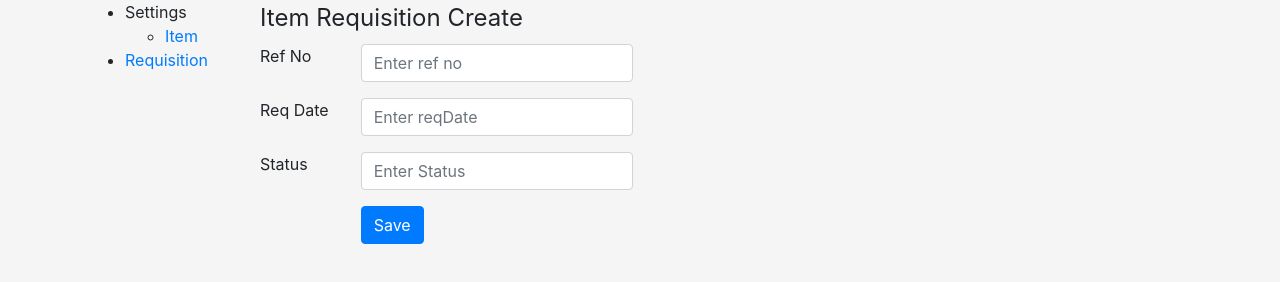
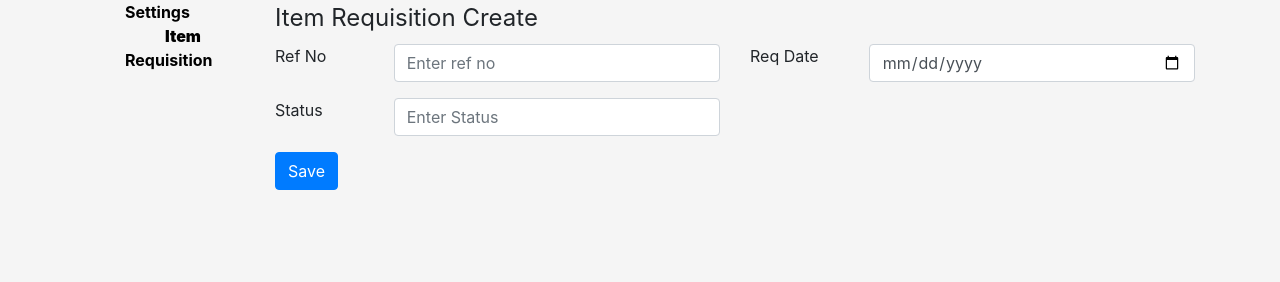
Before and after one commit to shaikhhafiz/inventory-ui, a React app: page /requisition/create in a window 1280 px wide. Built offline with nearby package versions, Linux system fonts and the light colour scheme.

Commit message:
Updated GUI and formated date in requisition list

```diff
--- a/app/components/requisition/item-requisition-create.js
+++ b/app/components/requisition/item-requisition-create.js
@@ -24,10 +24,14 @@ export default function ItemRequisitionCreate() {
   return (
     <React.Fragment>
       <div className="row">
+        <div className="col-md-12">
           <form className="form-horizontal">
             <fieldset>
               <legend>Item Requisition Create</legend>
 
+              <div className="row">
+
+                <div className="col-md-6">
                   <div className="form-group row">
                     <label className="col-md-3 control-label" htmlFor="refNo">Ref No</label>
                     <div className="col-md-9">
@@ -37,17 +41,25 @@ export default function ItemRequisitionCreate() {
                         className="form-control input-md" />
                     </div>
                   </div>
+                </div>
 
+                <div className="col-md-6">
                   <div className="form-group row">
                     <label className="col-md-3 control-label" htmlFor="reqDate">Req Date</label>
                     <div className="col-md-9">
-                <input id="reqDate" name="reqDate"
-                  ref={reqDate}
-                  type="text" placeholder="Enter reqDate"
-                  className="form-control input-md" />
+                      <input type="date"
+                        id="reqDate"
+                        name="reqDate"
+                        className="form-control"
+                        ref={reqDate} />
+                    </div>
+                  </div>
                 </div>
               </div>
 
+              <div className="row">
+
+                <div className="col-md-6">
                   <div className="form-group row">
                     <label className="col-md-3 control-label" htmlFor="status">Status</label>
                     <div className="col-md-9">
@@ -57,9 +69,10 @@ export default function ItemRequisitionCreate() {
                         className="form-control input-md" />
                     </div>
                   </div>
+                </div>
+              </div>
 
               <div className="form-group row">
-              <label className="col-md-3 control-label" htmlFor="submit"></label>
                 <div className="col-md-9">
                   <button id="submit" name="submit"
                     onClick={handleSubmit}
@@ -69,6 +82,7 @@ export default function ItemRequisitionCreate() {
             </fieldset>
           </form>
         </div>
+      </div>
     </React.Fragment>
   )
 }
--- a/app/components/requisition/item-requisition-list.js
+++ b/app/components/requisition/item-requisition-list.js
@@ -10,6 +10,7 @@ export default function ItemRequisitionList() {
   React.useEffect(() => {
     fetchItemRequisitions()
       .then((requisitions) => {
+        requisitions.forEach(req => req.reqDate = new Intl.DateTimeFormat('en-US').format(new Date(req.reqDate)));
         setRequisitions(requisitions)
         setError(null)
       })
--- a/app/components/settings/item.js
+++ b/app/components/settings/item.js
@@ -20,10 +20,13 @@ export default function ItemRequisitionCreate() {
   return (
     <React.Fragment>
       <div className="row">
+        <div className="col-md-12">
           <form className="form-horizontal">
             <fieldset>
               <legend>Item Create</legend>
 
+              <div className="row">
+                <div className="col-md-6">
                   <div className="form-group row">
                     <label className="col-md-3 control-label" htmlFor="nameEn">Name En</label>
                     <div className="col-md-9">
@@ -33,7 +36,9 @@ export default function ItemRequisitionCreate() {
                         className="form-control input-md" />
                     </div>
                   </div>
+                </div>
 
+                <div className="col-md-6">
                   <div className="form-group row">
                     <label className="col-md-3 control-label" htmlFor="nameLocal">Name Local</label>
                     <div className="col-md-9">
@@ -43,7 +48,11 @@ export default function ItemRequisitionCreate() {
                         className="form-control input-md" />
                     </div>
                   </div>
+                </div>
+              </div>
 
+              <div className="row">
+                <div className="col-md-6">
                   <div className="form-group row">
                     <label className="col-md-3 control-label" htmlFor="isDeleted">Is Deleted</label>
                     <div className="col-md-9">
@@ -53,7 +62,9 @@ export default function ItemRequisitionCreate() {
                         className="form-control input-md" />
                     </div>
                   </div>
+                </div>
 
+                <div className="col-md-6">
                   <div className="form-group row">
                     <label className="col-md-3 control-label" htmlFor="createdBy">Created by</label>
                     <div className="col-md-9">
@@ -64,8 +75,10 @@ export default function ItemRequisitionCreate() {
                     </div>
                   </div>
 
+                </div>
+              </div>
+
               <div className="form-group row">
-              <label className="col-md-3 control-label" htmlFor="submit"></label>
                 <div className="col-md-9">
                   <button id="submit" name="submit"
                     onClick={handleSubmit}
@@ -76,6 +89,7 @@ export default function ItemRequisitionCreate() {
             </fieldset>
           </form>
         </div>
+      </div>
     </React.Fragment>
   )
 }
--- a/app/index.css
+++ b/app/index.css
@@ -1,3 +1,13 @@
 body {
     background-color: whitesmoke;
 }
+ul{
+    list-style-type: none;
+}
+ul li{
+    color: black;
+    font-weight: bolder;
+}
+a{
+    color: black;
+}
```
Also changed, not shown: 1 other file. Lines whose indentation alone changed are shown as unchanged.
